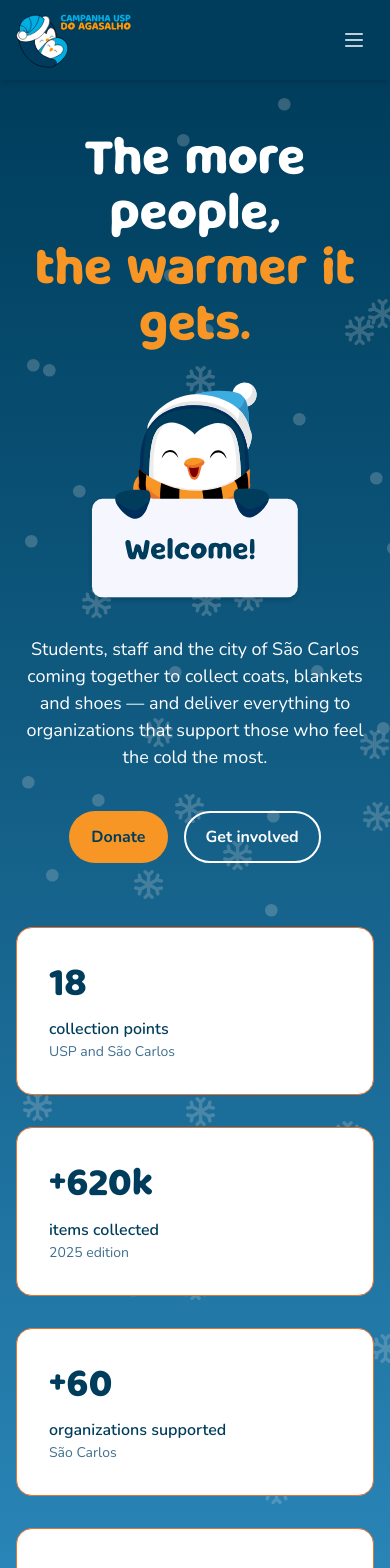
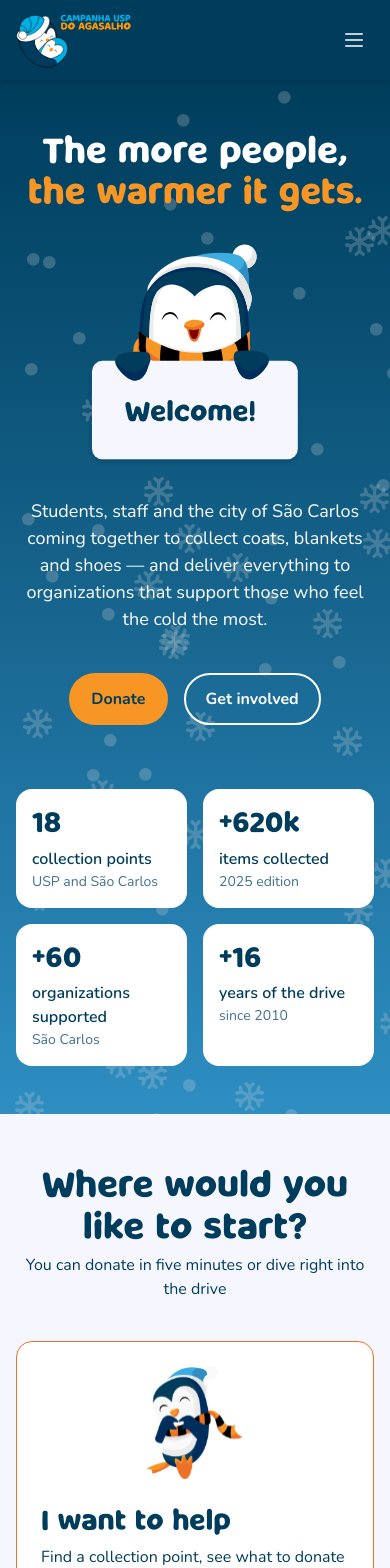
Before and after one commit to USPCodeLabSanca/Campanha-do-Agasalho, a React (Vite) app: page / in a window 390 px wide. Shown: the top 1568 px of the page. Built offline with nearby package versions, Linux system fonts and the light colour scheme.

Commit message:
style: ajusta título e cards de números do hero no mobile

```diff
--- a/src/components/StatCard.tsx
+++ b/src/components/StatCard.tsx
@@ -6,8 +6,8 @@ type StatCardProps = {
 
 export function StatCard({ value, title, subtitle }: StatCardProps) {
   return (
-    <div className="rounded-2xl border border-orange-2 bg-white p-8 text-blue-1">
-      <p className="mb-4 text-h2">{value}</p>
+    <div className="h-full rounded-2xl bg-white p-4 text-blue-1 sm:p-8">
+      <p className="mb-2 text-h3 sm:mb-4 sm:text-h2">{value}</p>
       <p className="text-strong">{title}</p>
       <p className="text-small text-blue-4">{subtitle}</p>
     </div>
--- a/src/components/home/HomeHero.tsx
+++ b/src/components/home/HomeHero.tsx
@@ -73,7 +73,7 @@ export function HomeHero() {
       <div className="relative page-container">
         <div className="grid grid-cols-1 gap-8 lg:grid-cols-2">
           <h1
-            className="text-center text-h1 lg:self-end lg:text-left lg:text-display"
+            className="text-center text-h2 sm:text-h1 lg:self-end lg:text-left lg:text-display"
             id="hero-title"
           >
             {t('home.hero.title')}{' '}
@@ -101,7 +101,7 @@ export function HomeHero() {
         </div>
 
         <ul
-          className="mt-16 grid gap-8 sm:grid-cols-2 lg:grid-cols-4"
+          className="mt-16 grid grid-cols-2 gap-4 sm:gap-8 lg:grid-cols-4"
           role="list"
         >
           {infoCards.map((card) => (
```
